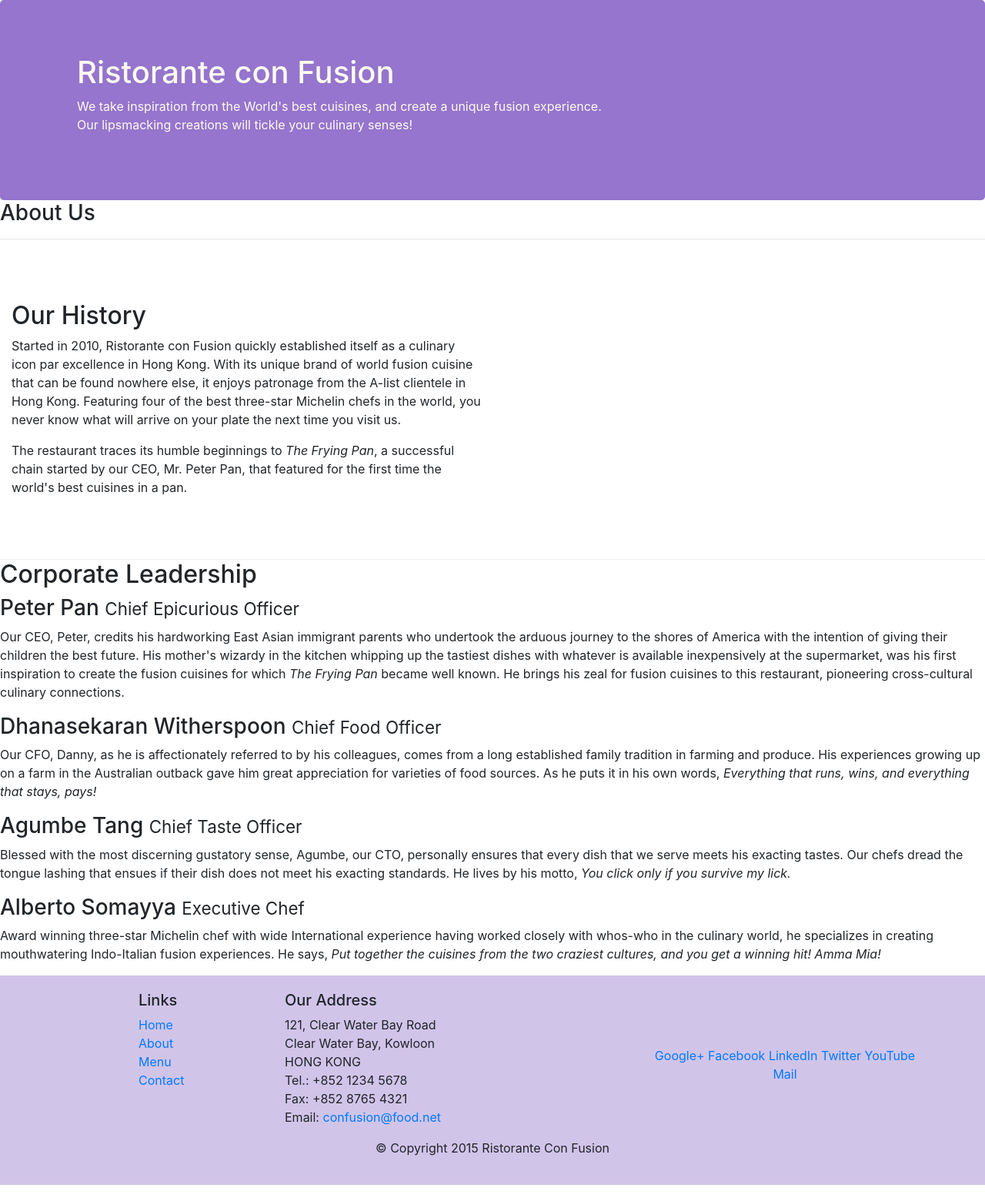
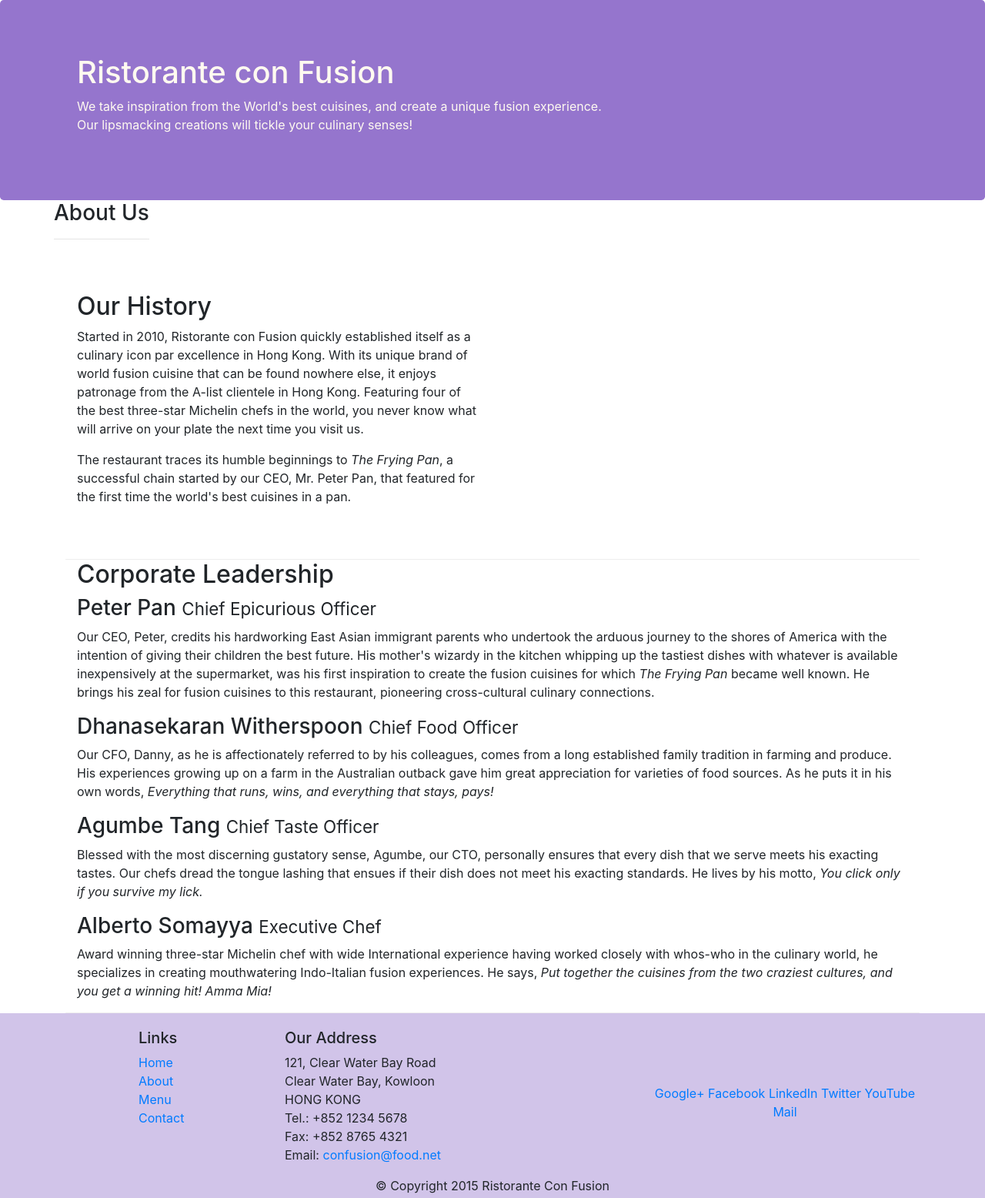
Before and after one commit to prabhjot75/git-test, a website: page aboutus.html in a window 1280 px wide. Shown: the top 1556 px of the page at 77% size. Drawn offline with nearby package versions, Linux system fonts and the light colour scheme.

Commit message:
Assignemnt 1

```diff
--- a/aboutus.html
+++ b/aboutus.html
@@ -28,8 +28,8 @@
         </div>
     </header>
 
-    <div>
-        <div>
+    <div class="container">
+        <div class="row">
             <div>
                <h3>About Us</h3>
                <hr>
@@ -47,8 +47,8 @@
         </div>
 
 
-        <div>
-            <div>
+        <div class="row row-content">
+            <div class="col col-sm">
                 <h2>Corporate Leadership</h2>
                 <h3>Peter Pan <small>Chief Epicurious Officer</small></h3>
                 <p class="hidden-xs-down">Our CEO, Peter, credits his hardworking East Asian immigrant parents who undertook the arduous journey to the shores of America with the intention of giving their children the best future. His mother's wizardy in the kitchen whipping up the tastiest dishes with whatever is available inexpensively at the supermarket, was his first inspiration to create the fusion cuisines for which <em>The Frying Pan</em> became well known. He brings his zeal for fusion cuisines to this restaurant, pioneering cross-cultural culinary connections.</p>
```
